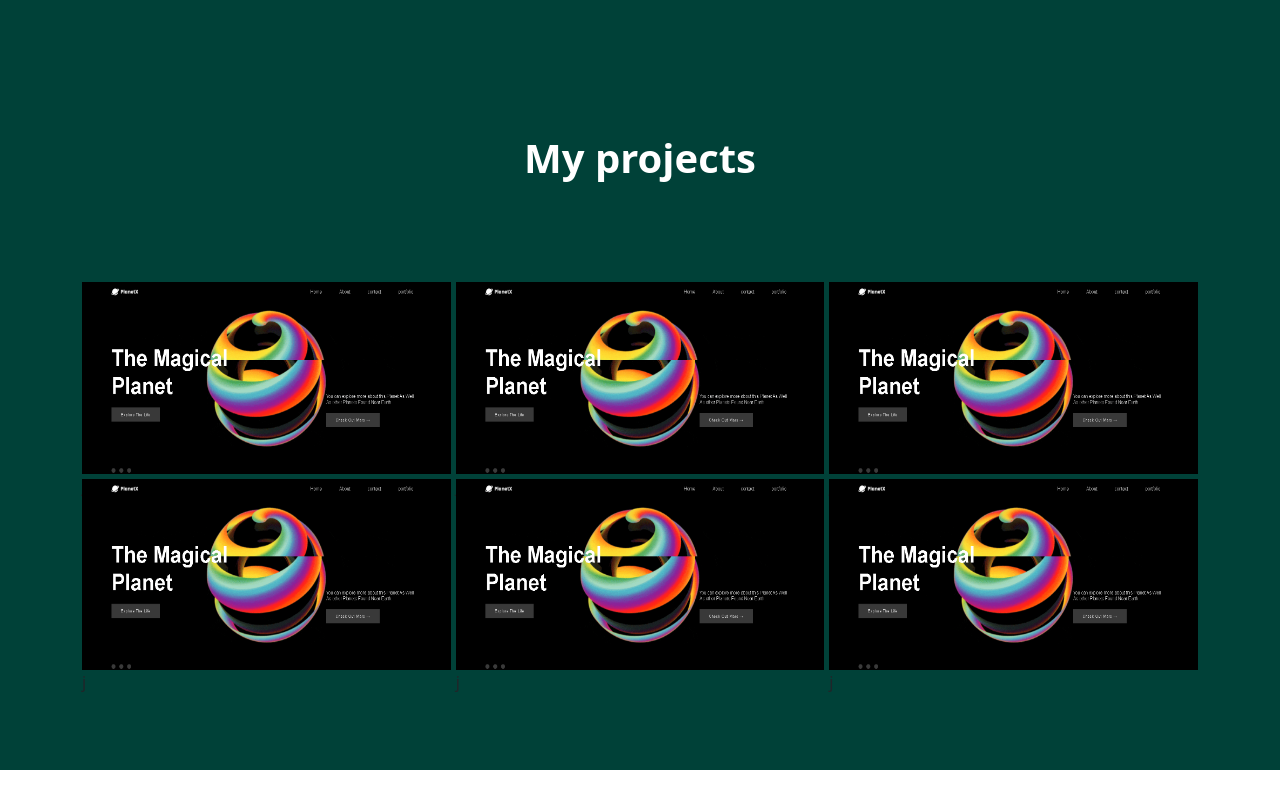
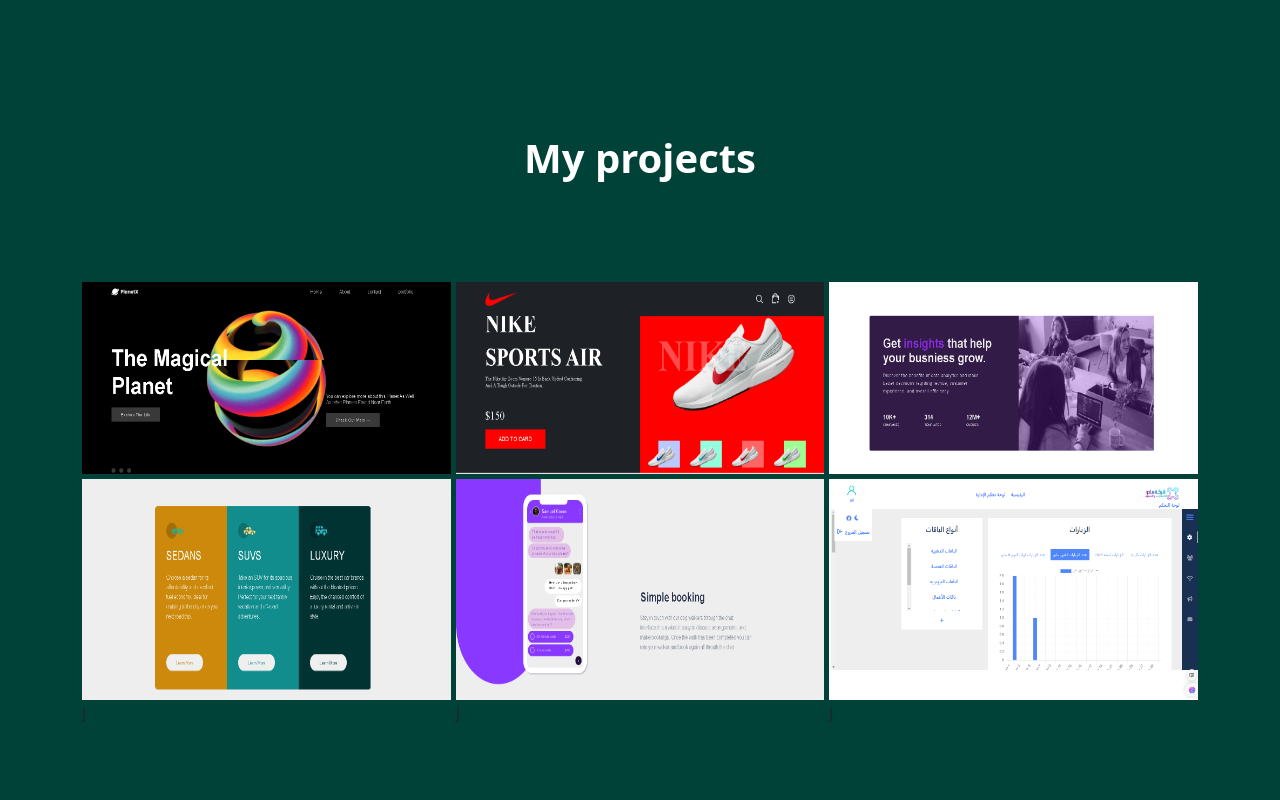
Before and after one commit to slah0982/my-portfolio, a React (Create React App) app: page / in a window 1280 px wide. Shown: the part 1406-2206 px from the top of the page. Before the commit the page ends 2176 px from the top, so only its background shows below. Built offline with nearby package versions, Linux system fonts and the light colour scheme.

Commit message:
create the project data array in projectsData.js file

```diff
--- a/src/components/projects.js
+++ b/src/components/projects.js
@@ -1,23 +1,30 @@
-import { FaCss3, FaGithub, FaHtml5 } from 'react-icons/fa'
+import {  FaGithub } from 'react-icons/fa'
 import MainHeader from './main-header'
 import './projects.css'
+import projects from './projectsData'
 
-const imgSrcs = './assets/projects/pr_1.png'
+
+
 
 export default function Projects(){
 
 
     return(
         <section id="projects">
+
             <MainHeader title={"My projects"} />
 
             <div className='container'>
-                <ProjectCard />
-                <ProjectCard />
-                <ProjectCard />
-                <ProjectCard />
-                <ProjectCard />
-                <ProjectCard />
+                {projects.map(pr =>
+                    <ProjectCard
+                        key={pr.id}
+                        imgSrc={pr.src}
+                        githubLink={pr.link}
+                        title={pr.title}
+                        description={pr.description}
+                        techIcons={pr.techIcons}
+                    />
+                )}
             </div>
         </section>
     )
@@ -25,27 +32,25 @@
 
 
 function ProjectCard({
+    imgSrc,
+    githubLink,
     title,
     description,
-    imgSrc
+    techIcons
 }){
     return(
         <div className='project-card'>
-            <img src={imgSrcs} alt='project' draggable='false'/>j
+            <img src={imgSrc} alt='project' draggable='false'/>j
             <div className='overlay'>
-                <a className='code-link row-1' href='/#'>
+                <a className='code-link row-1' href={githubLink}>
                     <FaGithub className='icon' /> <span> github link</span>
                 </a>
                 <div className='row-2'>
-                    <h4 className='title'>Landing pages</h4>
+                    <h4 className='title'>{title}</h4>
                     <p className='description'>
-                        A group of landing pages with pure HTML and CSS.<br/>
-                        The pages desgins I have taken from interner and implemented in my own way.
+                        {description}
                     </p>
-                    <div className='tech-icons'>
-                        <FaHtml5 className='icon' style={{color: 'darkorange'}}/>
-                        <FaCss3 className='icon' style={{color: 'blue'}}/>
-                    </div>
+                    {techIcons}
                 </div>
             </div>
         </div>
--- /dev/null
+++ b/src/components/projectsData.js
@@ -0,0 +1,79 @@
+import { FaCss3, FaHtml5 } from 'react-icons/fa'
+
+
+const projects = [
+    {
+        id: 1,
+        src: './assets/projects/pr_1.png',
+        link: "",
+        title: "landing pages",
+        description: `A group of landing pages with pure HTML and CSS.<br/>
+            The pages desgins I have taken from interner and implemented in my own way.`,
+        techIcons: <div className='tech-icons'>
+                        <FaHtml5 className='icon' style={{color: 'darkorange'}}/>
+                        <FaCss3 className='icon' style={{color: 'blue'}}/>
+                    </div>
+    },
+    {
+        id: 2,
+        src: './assets/projects/pr_2.png',
+        link: "https://github.com/slah0982/Barber-website",
+        title: "landing pages",
+        description: `A group of landing pages with pure HTML and CSS.<br/>
+            The pages desgins I have taken from interner and implemented in my own way.`,
+        techIcons: <div className='tech-icons'>
+                        <FaHtml5 className='icon' style={{color: 'darkorange'}}/>
+                        <FaCss3 className='icon' style={{color: 'blue'}}/>
+                    </div>
+    },
+    {
+        id: 3,
+        src: './assets/projects/pr_3.png',
+        link: "https://github.com/slah0982/Barber-website",
+        title: "landing pages",
+        description: `A group of landing pages with pure HTML and CSS.<br/>
+            The pages desgins I have taken from interner and implemented in my own way.`,
+        techIcons: <div className='tech-icons'>
+                        <FaHtml5 className='icon' style={{color: 'darkorange'}}/>
+                        <FaCss3 className='icon' style={{color: 'blue'}}/>
+                    </div>
+    },
+    {
+        id: 4,
+        src: './assets/projects/pr_4.png',
+        link: "https://github.com/slah0982/Barber-website",
+        title: "landing pages",
+        description: `A group of landing pages with pure HTML and CSS.<br/>
+            The pages desgins I have taken from interner and implemented in my own way.`,
+        techIcons: <div className='tech-icons'>
+                        <FaHtml5 className='icon' style={{color: 'darkorange'}}/>
+                        <FaCss3 className='icon' style={{color: 'blue'}}/>
+                    </div>
+    },
+    {
+        id: 5,
+        src: './assets/projects/pr_5.png',
+        link: "https://github.com/slah0982/Barber-website",
+        title: "landing pages",
+        description: `A group of landing pages with pure HTML and CSS.<br/>
+            The pages desgins I have taken from interner and implemented in my own way.`,
+        techIcons: <div className='tech-icons'>
+                        <FaHtml5 className='icon' style={{color: 'darkorange'}}/>
+                        <FaCss3 className='icon' style={{color: 'blue'}}/>
+                    </div>
+    },
+    {
+        id: 6,
+        src: './assets/projects/pr_6.png',
+        link: "https://github.com/slah0982/Barber-website",
+        title: "landing pages",
+        description: `A group of landing pages with pure HTML and CSS.<br/>
+            The pages desgins I have taken from interner and implemented in my own way.`,
+        techIcons: <div className='tech-icons'>
+                        <FaHtml5 className='icon' style={{color: 'darkorange'}}/>
+                        <FaCss3 className='icon' style={{color: 'blue'}}/>
+                    </div>
+    },
+]
+
+export default projects
```
